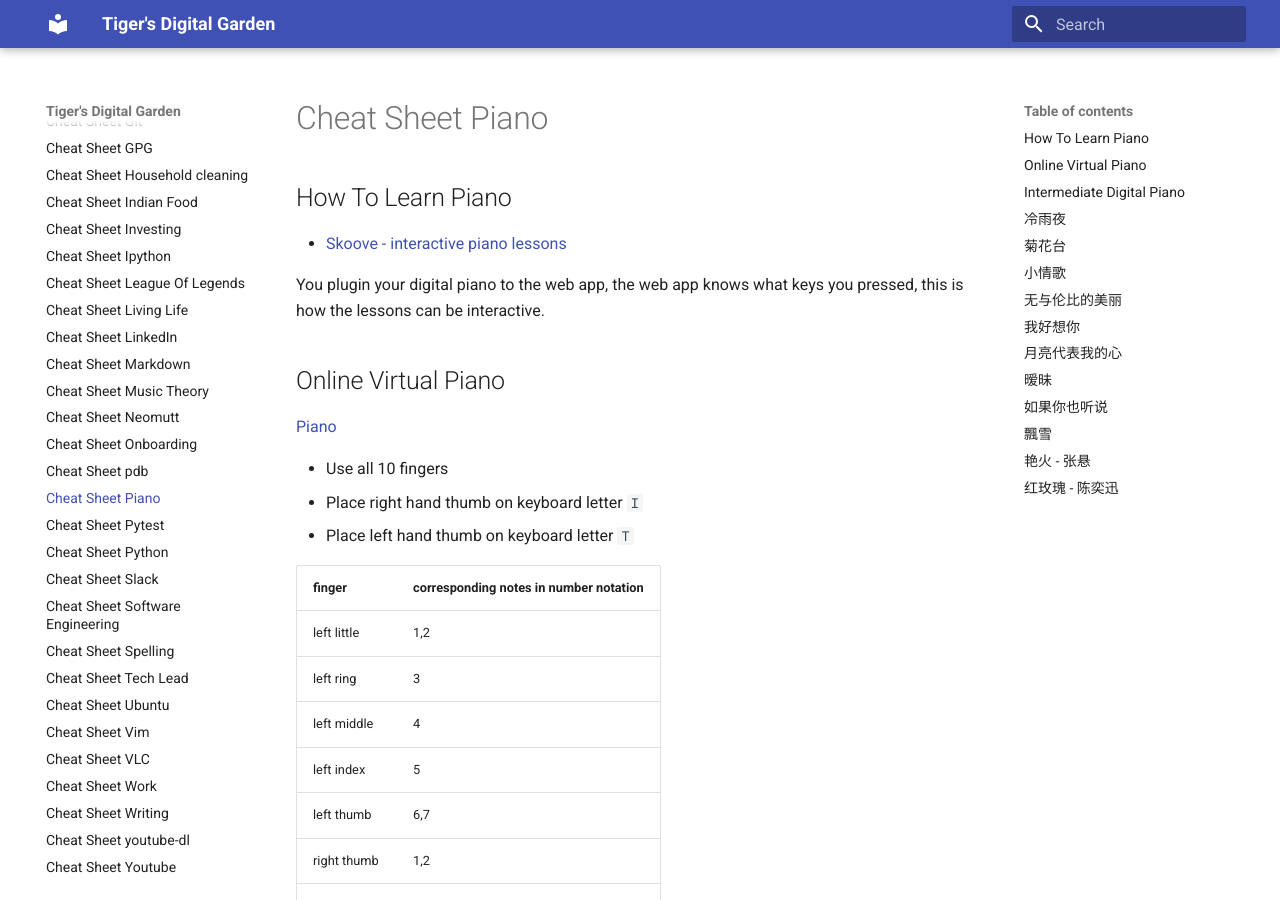
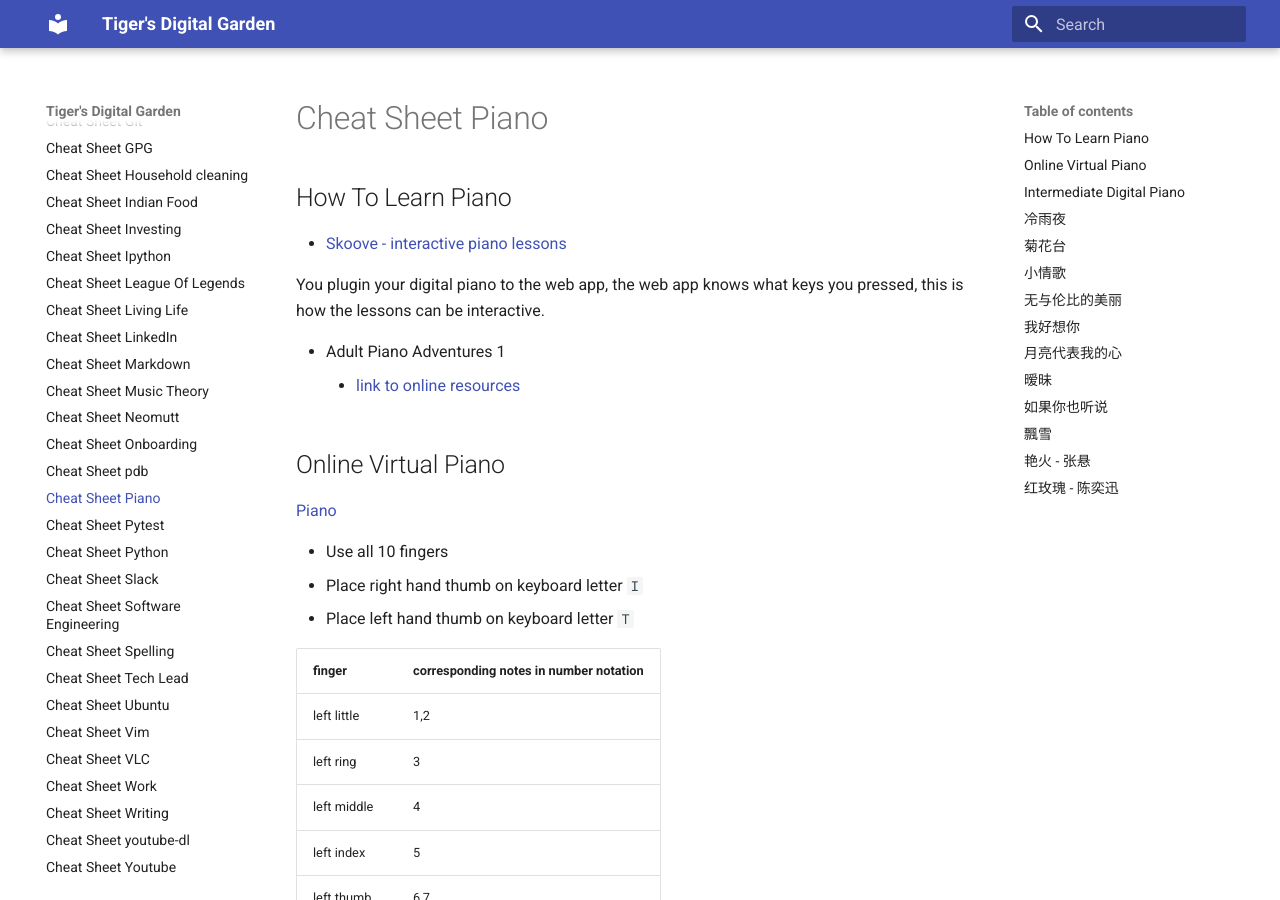
Before and after one commit to ynotstartups/notes, an MkDocs documentation site: the page built from notes/cheat-sheet-piano.md, in a window 1280 px wide and 900 px high. Built offline with MkDocs 1.6.1 and Material for MkDocs 9.7.7, drawn with Linux system fonts in a browser that asks for light colours.

Commit message:
add Adult piano adventure

```diff
--- a/notes/cheat-sheet-piano.md
+++ b/notes/cheat-sheet-piano.md
@@ -6,6 +6,9 @@
 
 You plugin your digital piano to the web app, the web app knows what keys you
 pressed, this is how the lessons can be interactive.
+
+- Adult Piano Adventures 1
+  - [link to online resources](https://pianoadventures.com/adult/adult1/#audio)
 
 ## Online Virtual Piano
 
```
